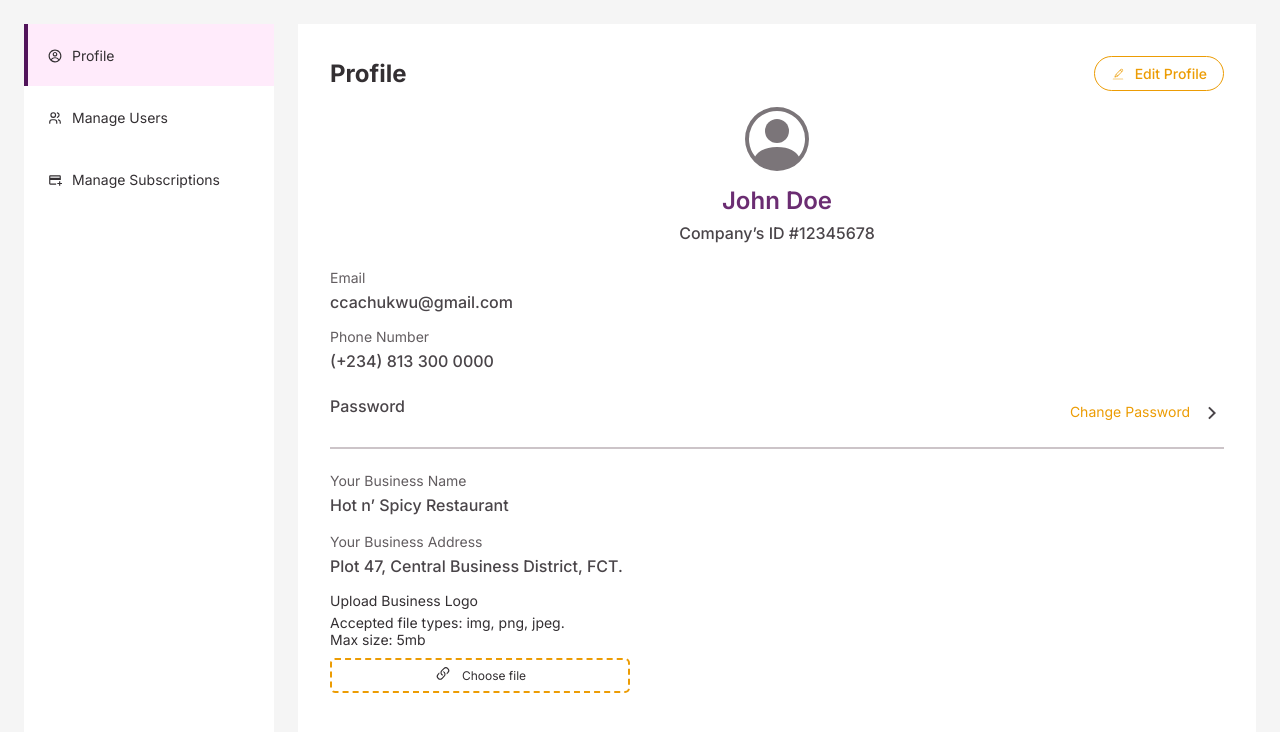
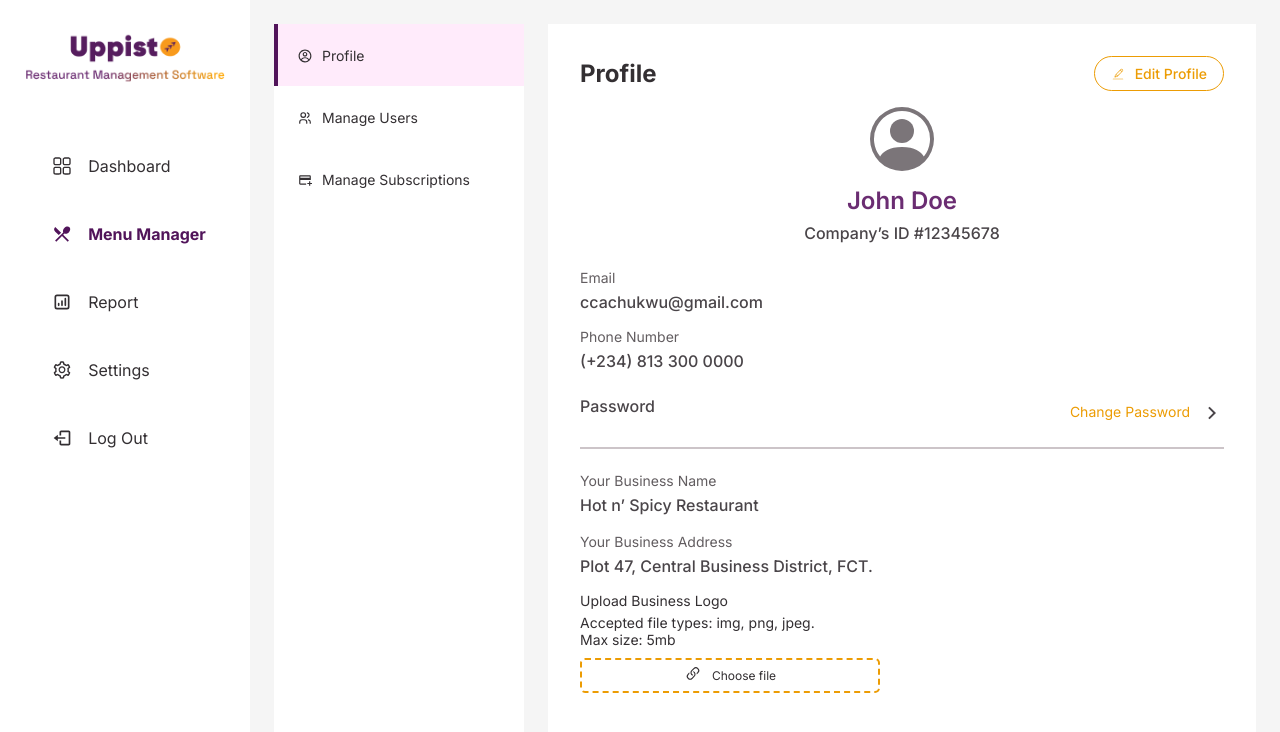
Before and after one commit to King-Mikaelson/vigilant-octo-enigma, a React (Create React App) app: page /settings in a window 1280 px wide. Shown: the top 732 px of the page. Built offline with nearby package versions, Linux system fonts and the light colour scheme.

Commit message:
added Dashboard layout to Settings page

```diff
--- a/src/components/settings/adminSettings/layout/index.tsx
+++ b/src/components/settings/adminSettings/layout/index.tsx
@@ -3,6 +3,7 @@ import { CgProfile } from "react-icons/cg";
 import { MdAddCard } from "react-icons/md";
 import { TbUsers } from "react-icons/tb";
 import { NavLink } from "react-router-dom";
+import DashboardLayout from "../../../../layout/dashboardLayout";
 
 interface SettingsLayoutProps {
   children: React.ReactNode;
@@ -16,6 +17,7 @@ export default function SettingsLayout({ children }: SettingsLayoutProps) {
   };
   return (
     <>
+      <DashboardLayout>
         <div className="settings-layout">
           <div className="settings-sidebar">
             <NavLink
@@ -52,6 +54,7 @@ export default function SettingsLayout({ children }: SettingsLayoutProps) {
           </div>
           <div className="settings-content">{children}</div>
         </div>
+      </DashboardLayout>
     </>
   );
 }
```
Lines whose indentation alone changed are shown as unchanged.
